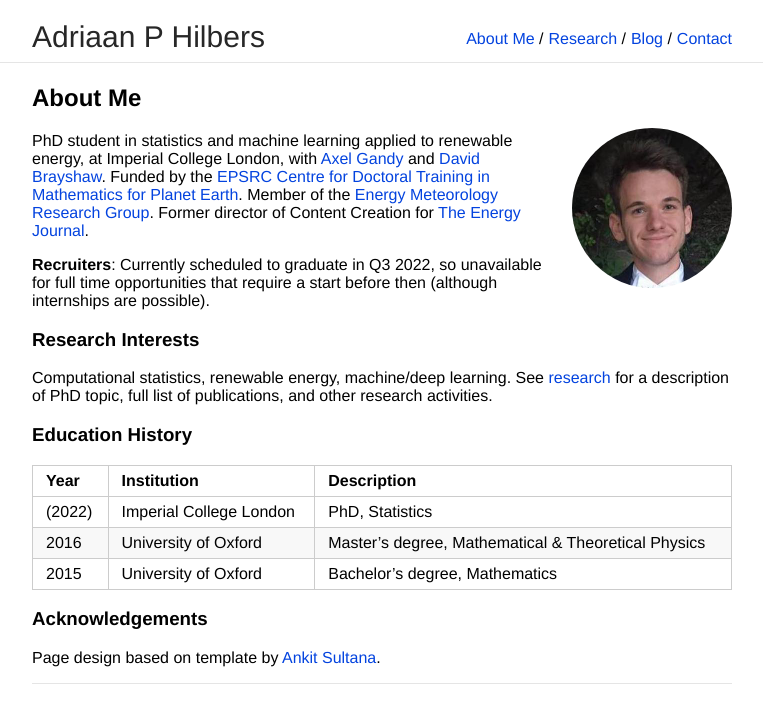
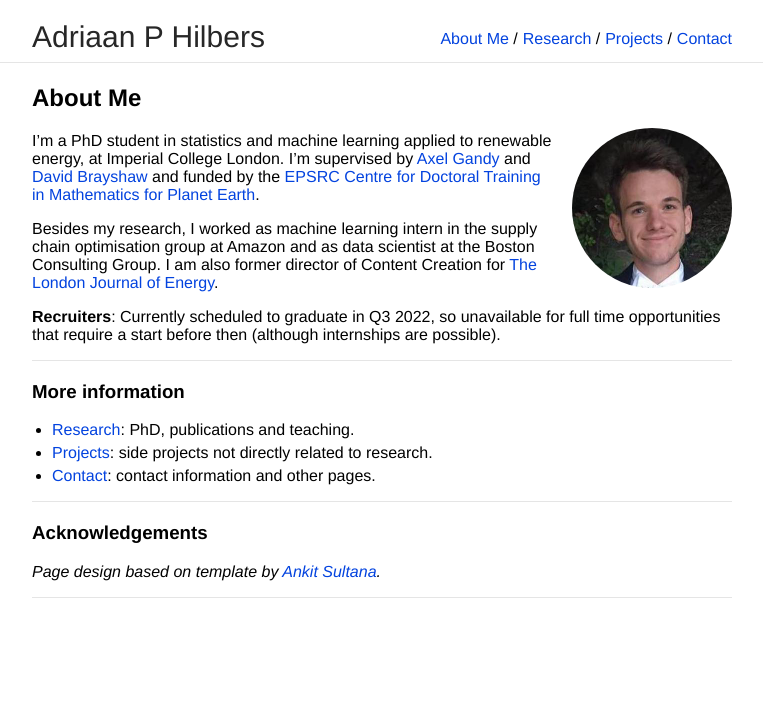
Before and after one commit to ahilbers/ahilbers.github.io, a Jekyll site: the page built from index.md, in a window 1280 px wide. Shown: the top 723 px of the page, without its empty margins (258-1021 px from the left). Built offline with Jekyll 4.4.1, drawn with Linux system fonts in a browser that asks for light colours; our own code applies the rules of GitHub Pages for plain Markdown files.

Commit message:
periodic update

```diff
--- a/_config.yml
+++ b/_config.yml
@@ -1,6 +1,6 @@
 title: Adriaan P Hilbers
 url: https://ahilbers.github.io
-baseurl: "."
+# baseurl: "."
 
 markdown: kramdown
 #ins_logo: "./bits-logo.png"
@@ -20,7 +20,7 @@ nav:
    link: "index"
  - name: "Research"
    link: "research"
- - name: "Blog"
-   link: "blog"
+ - name: "Projects"
+   link: "projects"
  - name: "Contact"
    link: "contact"
--- a/index.md
+++ b/index.md
@@ -7,32 +7,25 @@ layout: default
 
 <img class="profile-picture" src="images/adriaan.jpg">
 
-PhD student in statistics and machine learning applied to renewable energy, at Imperial College London, with [Axel Gandy](http://wwwf.imperial.ac.uk/~agandy/) and [David Brayshaw](https://research.reading.ac.uk/meteorology/people/david-brayshaw/). Funded by the [EPSRC Centre for Doctoral Training in Mathematics for Planet Earth](https://www.mpecdt.org). Member of the [Energy Meteorology Research Group](https://research.reading.ac.uk/met-energy/). Former director of Content Creation for [The Energy Journal](http://energyjournal.co.uk).
+I'm a PhD student in statistics and machine learning applied to renewable energy, at Imperial College London. I'm supervised by [Axel Gandy](http://wwwf.imperial.ac.uk/~agandy/) and [David Brayshaw](https://research.reading.ac.uk/meteorology/people/david-brayshaw/) and funded by the [EPSRC Centre for Doctoral Training in Mathematics for Planet Earth](https://www.mpecdt.org).
+
+Besides my research, I worked as machine learning intern in the supply chain optimisation group at Amazon and as data scientist at the Boston Consulting Group. I am also former director of Content Creation for [The London Journal of Energy](http://energyjournal.co.uk).
 
 **Recruiters**: Currently scheduled to graduate in Q3 2022, so unavailable for full time opportunities that require a start before then (although internships are possible).
 
+---
 
-###  Research Interests
+### More information
 
-Computational statistics, renewable energy, machine/deep learning. See [research](research) for a description of PhD topic, full list of publications, and other research activities.
+- [Research](research): PhD, publications and teaching.
+- [Projects](projects): side projects not directly related to research.
+- [Contact](contact): contact information and other pages.
 
-
-
-
-### Education History
-
-Year | Institution | Description
------ | ------- | ------------------
-(2022) | Imperial College London | PhD, Statistics
-2016 | University of Oxford | Master's degree, Mathematical & Theoretical Physics
-2015 | University of Oxford | Bachelor's degree, Mathematics
-
-
-
+---
 
 ### Acknowledgements
 
-Page design based on template by [Ankit Sultana](https://github.com/ankitsultana).
+*Page design based on template by [Ankit Sultana](https://github.com/ankitsultana).*
 
 
 ---
```
Also changed, not shown: projects.md (renamed from blog.md, +15 -2 lines), research.md (+9 -19 lines), 4 other files.
